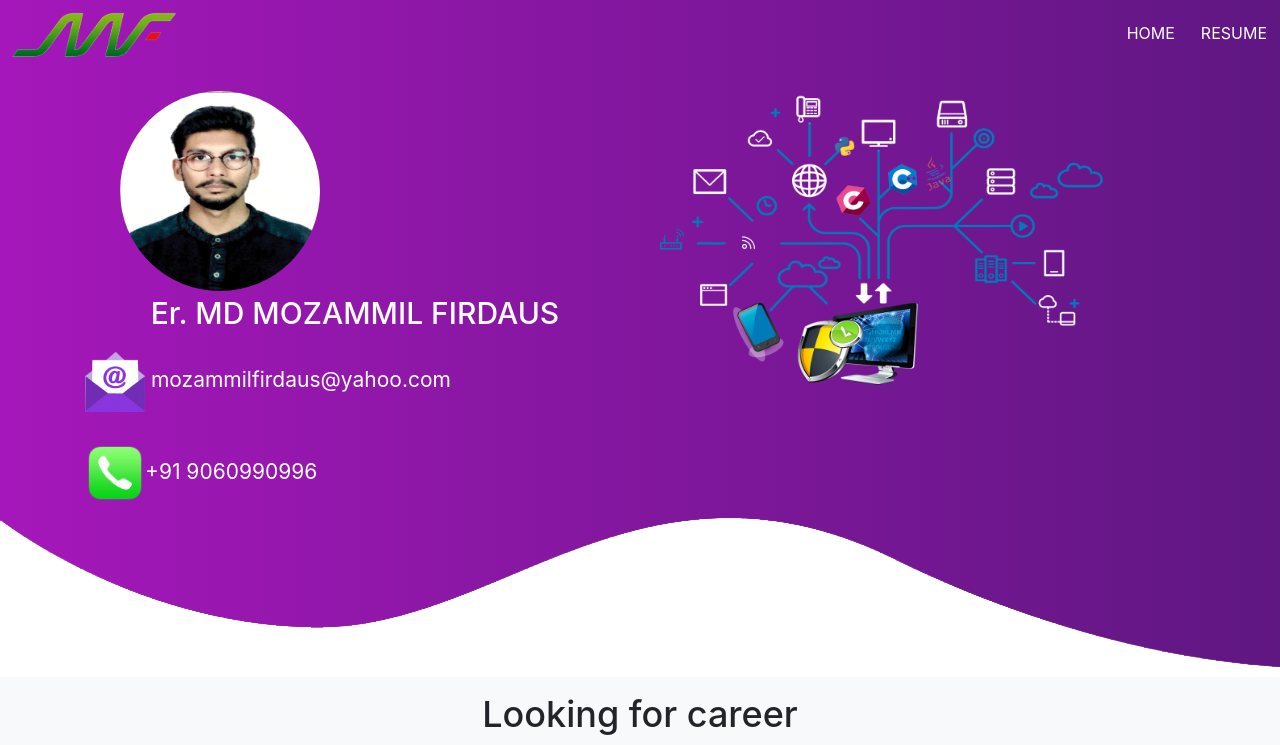
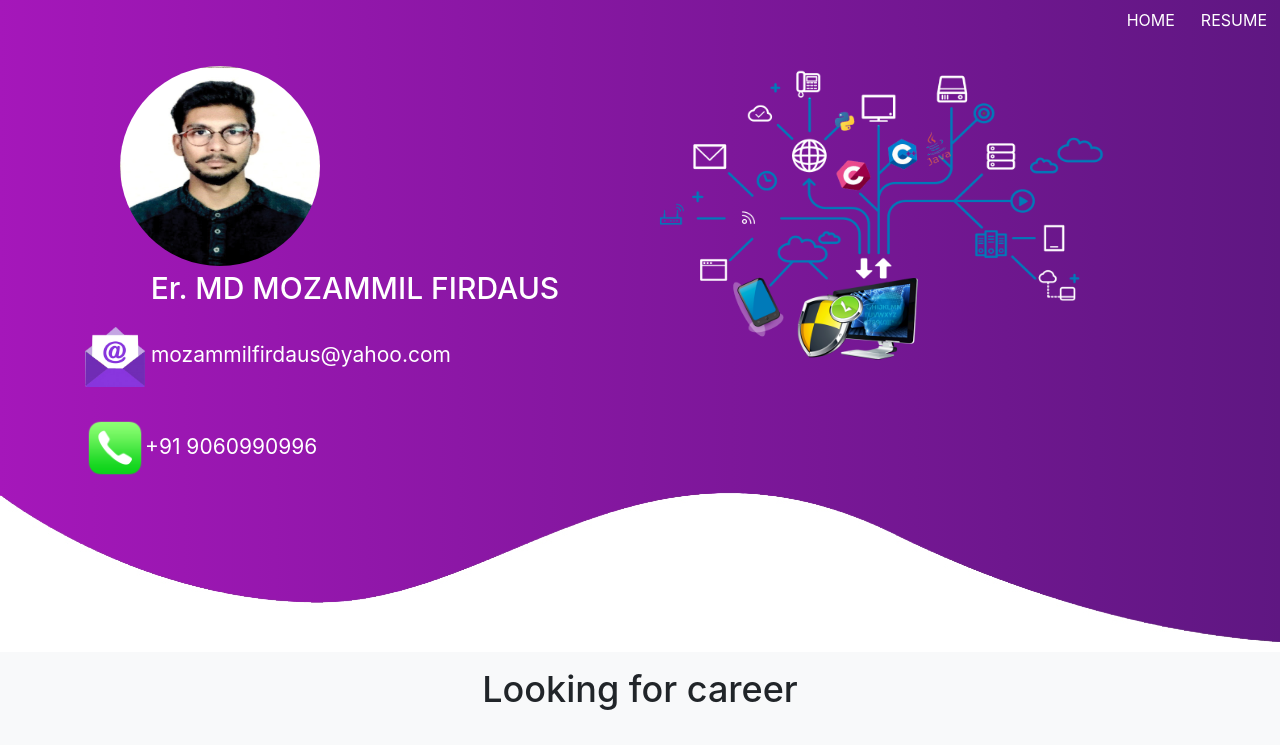
Before and after one commit to mozammilfirdaus/egcoding, a plain HTML site: page contect.html in a window 1280 px wide. Shown: the top 745 px of the page. Drawn offline with nearby package versions, Linux system fonts and the light colour scheme.

Commit message:
update
I want to update

```diff
--- a/contect.html
+++ b/contect.html
@@ -33,7 +33,6 @@
   <body>
     <section id="nav-bar">
       <nav class="navbar navbar-expand-lg navbar-light bg-light">
-          <a class="navbar-brand" href="#"><img src="images/logo.png"></a>
             <button class="navbar-toggler" type="button" data-toggle="collapse" data-target="#navbarNav" aria-controls="navbarNav" aria-expanded="false" aria-label="Toggle navigation">
               <i class="fa fa-bars" aria-hidden="true"></i>
             </button>
```
